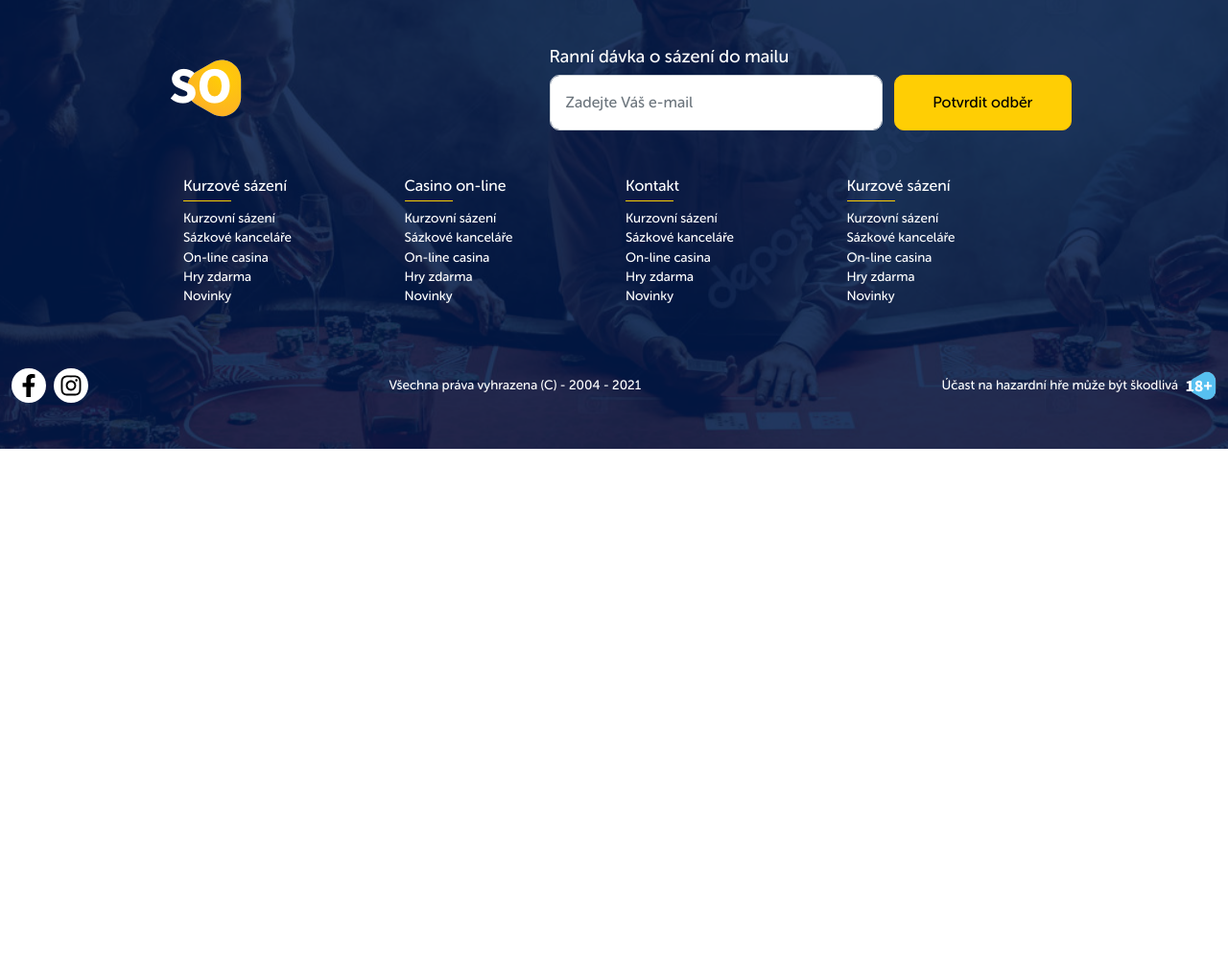
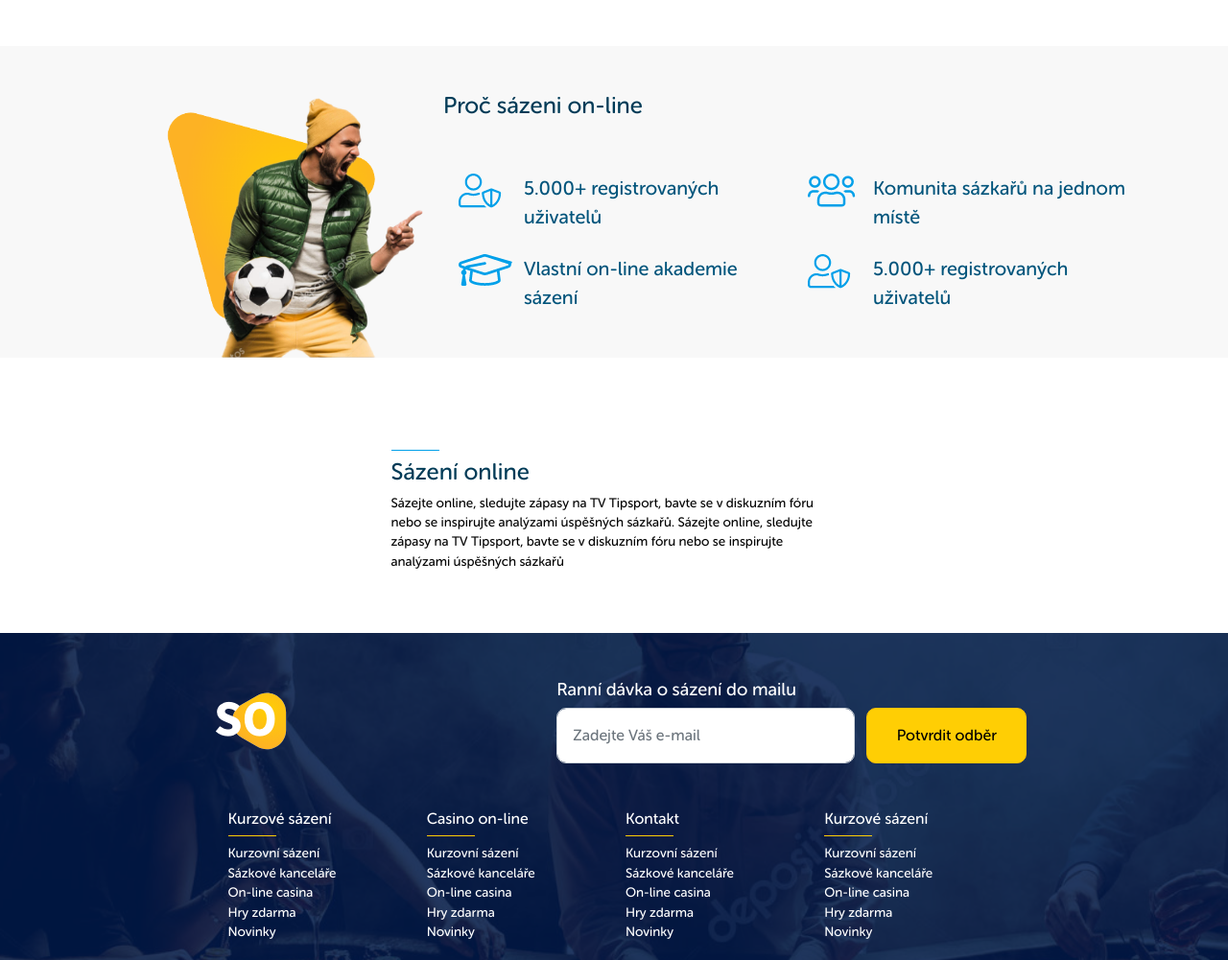
Before and after one commit to jlarteagap/so-fiverr, a plain HTML site: page index.html in a window 1280 px wide. Shown: the top 1001 px of the page at 96% size. Before the commit the page ends 800 px from the top, so only its background shows below. Drawn offline with nearby package versions, Linux system fonts and the light colour scheme.

Commit message:
[FEAT] BET oneline content

```diff
--- a/index.html
+++ b/index.html
@@ -16,9 +16,68 @@
     <header>
 
     </header>
+    <section class="bet__online">
+        <div class="container">
+            <div class="bet__online-wrapper row my-5">
+                <div class="col-md-4 position-relative order-1 order-sm-0">
+                    <img class="bet__online-img" src="./assets/img/bet__widget-img.png" />
+                </div>
+                <div class="bet__online-content col-12 col-md-8 order-0 order-sm-1">
+                    <h3 class="bet__online-title text-center text-sm-start py-5">Proč sázeni on-line</h3>
+                    <div class="row px-3 pb-5">
+                        <div class="col-12 col-md-6 d-flex gap-4">
+                            <div class="bet__online-icons">
+                                <img src="./assets/img/user-shield-light-1.png"/>
+                            </div>
+                            <div class="bet__online-desc">
+                                5.000+ registrovaných uživatelů
+                            </div>
+                        </div>
+                        <div class="col-12 col-md-6 d-flex gap-4 mt-4 mt-sm-0">
+                            <div class="bet__online-icons">
+                                <img src="./assets/img/users-light.png"/>
+                            </div>
+                            <div class="bet__online-desc">
+                                Komunita sázkařů na jednom místě
+                            </div>
+                        </div>
+                        <div class="col-12 col-md-6 d-flex gap-4 mt-4 mt-sm-4">
+                            <div class="bet__online-icons">
+                                <img src="./assets/img/graduation-cap-light.png"/>
+                            </div>
+                            <div class="bet__online-desc">
+                                Vlastní on-line akademie sázení
+                            </div>
+                        </div>
+                        <div class="col-12 col-md-6 d-flex gap-4 mt-4 mt-sm-4">
+                            <div class="bet__online-icons">
+                                <img src="./assets/img/user-shield-light.png"/>
+                            </div>
+                            <div class="bet__online-desc">
+                                5.000+ registrovaných uživatelů
+                            </div>
+                        </div>
+                    </div>
+                </div>
+            </div>
+        </div>
+    </section>
+    <section class="bet__online__desc">
+        <div class="container">
+            <div class="col-12 col-sm-5 mx-auto py-5 ">
+                <h4 class="bet__online__desc-title">Sázení online</h4>
+                <p class="bet__online__desc-p">Sázejte online, sledujte zápasy na TV Tipsport, bavte se v diskuzním fóru nebo se inspirujte
+                    analýzami úspěšných sázkařů. Sázejte online,
+                    sledujte zápasy na TV Tipsport, bavte se v
+                    diskuzním fóru nebo se inspirujte  analýzami
+                    úspěšných sázkařů</p>
+            </div>
+        </div>
+    </section>
+    <!-- Footer  -->
     <footer class="footer py-5">
         <div class="container">
-            <div class="col-12 col-sm-11 col-md-10 mx-auto">
+            <div class="col-12 col-sm-11 col-md-9 mx-auto">
                 <div class="row d-flex align-items-center">
                     <!-- footer Logo  -->
                     <div class="footer__logo col-sm-5">
--- a/style.css
+++ b/style.css
@@ -1,10 +1,52 @@
 :root{
     --so__yellow: #FFCE04;
     --footerBg: #011A4A;
+    --so__title: #003B57;
+    --so__paragraph: #00547B;
 
 }
 body{
     font-family: 'Museo Sans Rounded 500';
+}
+/* WHY. BET ONLINE  */
+
+.bet__online{
+    background-color: #F8F8F8;
+}
+.bet__online-title{
+    color: var(--so__title);
+    font-size: 1.5rem;
+}
+.bet__online-icons{
+    width: 44px;
+    height: auto;
+}
+.bet__online-img{
+    position: absolute;
+    bottom: 0;
+    width: 75%;
+    right: 0;
+}
+.bet__online-desc{
+    font-size: 1.25rem;
+    color: var(--so__paragraph);
+}
+
+.bet__online__desc-title{
+    color: var(--so__title);
+}
+.bet__online__desc-title::before{
+    display: block;
+    content: '';
+    width: 50px;
+    height: 1px;
+    margin-bottom: .5rem;
+    color: var(--so__title);
+    background-color: #00A0E9;
+}
+.bet__online__desc-p{
+    color: #050505;
+    font-size: .85rem;
 }
 /* footer  */
 .footer{
@@ -17,10 +59,9 @@ body{
     color: white;
 }
 .footer__header{}
-
-.footer__header-title{
-    font-size: 1.15rem;
-}
+    .footer__header-title{
+        font-size: 1.15rem;
+    }
 /* Footer Subscribe  */
 .btn__subcribe{
     background: var(--so__yellow);
@@ -36,13 +77,12 @@ body{
 
 /* Footer Widget  */
 .footer__widget{
-
 }
 .footer__widget-title{
     font-size: 1rem;
 }
 .footer__widget-title::after{
-    margin-top: .35rem;
+    margin-top: .5rem;
     content: '';
     display: block;
     width: 50px;
@@ -73,8 +113,21 @@ body{
 
     }
 
-
 @media only screen and (max-width: 480px) {
+    .bet__online-wrapper{
+        margin-bottom: 10rem !important;
+    }
+    .bet__online-content{
+        padding-bottom: 5rem;
+    }
+    .bet__online-img{
+        width: 75%;
+        left:-50px;
+        bottom: -160px;
+    }
+    .bet__online__desc{
+        padding: 5rem 0;
+    }
     .footer{
         background-position: 20% center;
     }
```
Also changed, not shown: assets/img/Rectangle 65.png (added), assets/img/bet__widget-img.png (added), assets/img/graduation-cap-light.png (added), assets/img/user-shield-light-1.png (added), assets/img/user-shield-light.png (added), assets/img/users-light.png (added).
